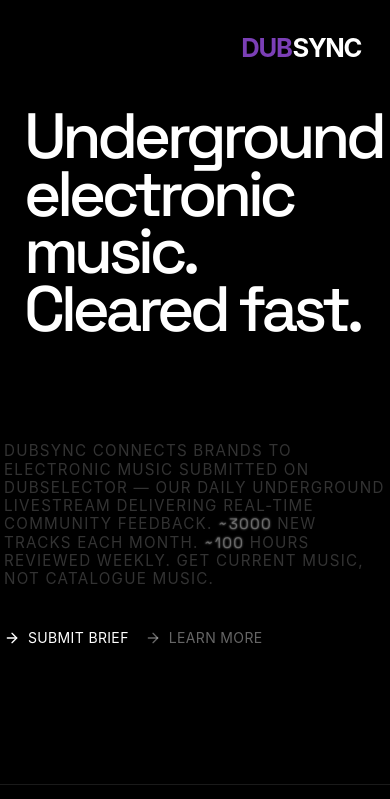
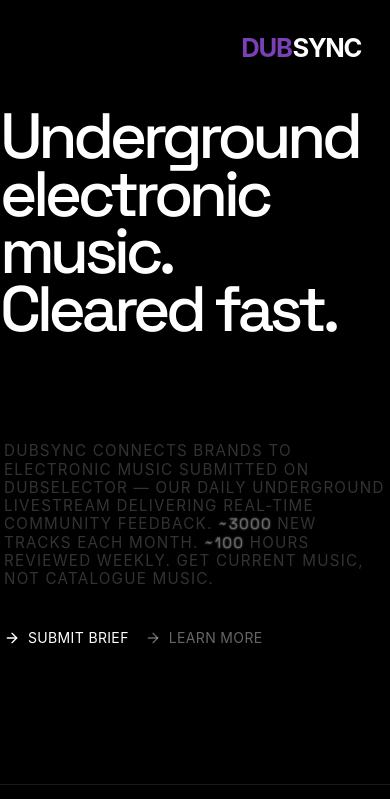
Before and after one commit to DistortedHalo/dubProject, a React (Vite) app in the folder frontend/: page / in a window 390 px wide. Shown: the top 799 px of the page. Built offline with nearby package versions, Linux system fonts and the light colour scheme; no server answers.

Commit message:
fixed homepage alignment

```diff
--- a/frontend/src/HomePage.tsx
+++ b/frontend/src/HomePage.tsx
@@ -15,13 +15,12 @@
       <LogoStamp onClick={onHome} />
 
       <main>
-        <section className="min-h-[160px] bg-black px-6 pt-8 pb-10 md:px-10 lg:px-10">
-          <div className="mx-auto flex min-h-[160px] w-full max-w-[1280px] items-start">
-            <div className="w-full max-w-[1180px] pt-[9vh] md:pt-[10vh]">
+     <section className="min-h-[160px] bg-black px-0 pt-8 pb-10 md:px-10 lg:px-10">
+          <div className="flex min-h-[160px] w-full items-start md:mx-auto md:max-w-[1280px]">
+            <div className="w-full pt-[9vh] md:pt-[10vh]">
               <FadeIn>
                 <h1
                   className="
-                    max-w-[1180px]
                     text-left
                     font-medium
                     leading-[0.9]
```
